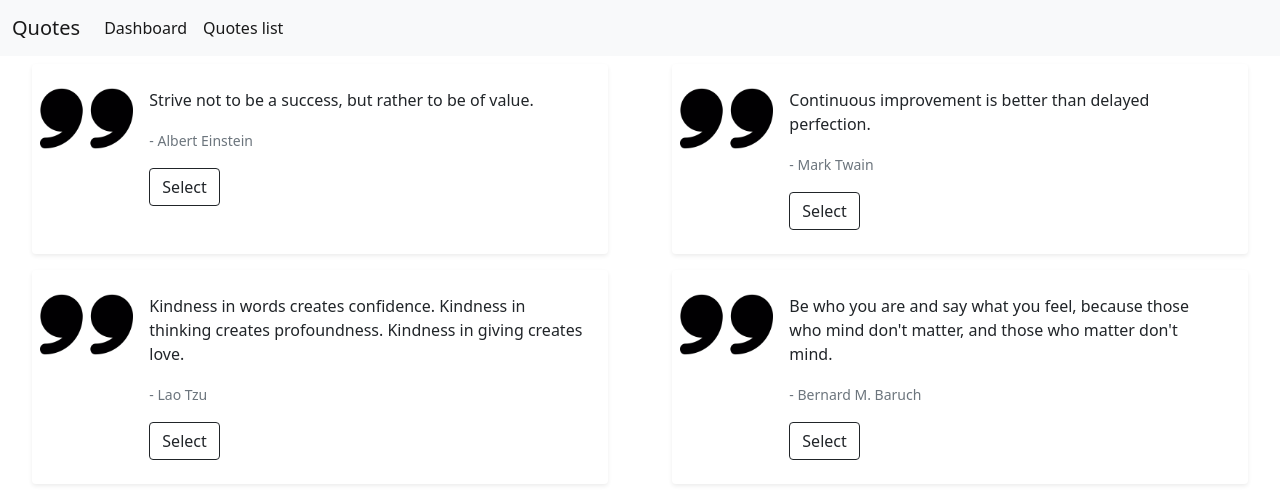
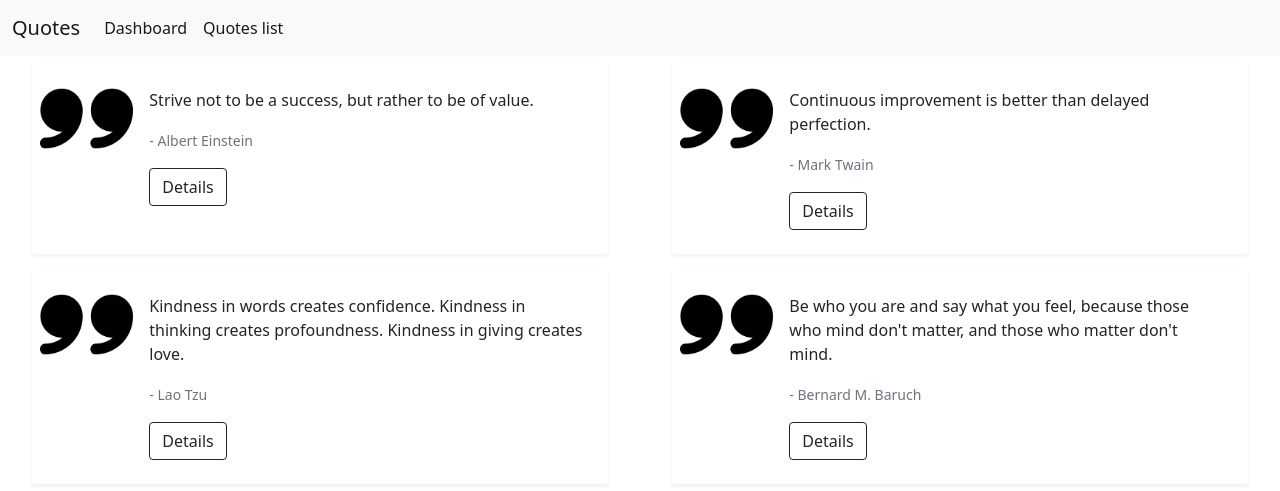
Before and after one commit to ibrahimkonuk/angular-quotes-app, an Angular app: page /quotes in a window 1280 px wide. Shown: the top 491 px of the page. Built offline with nearby package versions, Linux system fonts and the light colour scheme.

Commit message:
Add quote detail route and update related templates
Add quote detail link and remove quote detail selector from quotes component

```diff
--- a/src/app/app-routing.module.ts
+++ b/src/app/app-routing.module.ts
@@ -2,11 +2,13 @@ import { NgModule } from '@angular/core';
 import { RouterModule, Routes } from '@angular/router';
 import { QuotesComponent } from './components/quotes/quotes.component';
 import { DashboardComponent } from './components/dashboard/dashboard.component';
+import { QuoteDetailComponent } from './components/quote-detail/quote-detail.component';
 
 const routes: Routes = [
   { path: '', redirectTo: '/dashboard', pathMatch: 'full' },
   { path: 'dashboard', component: DashboardComponent },
   { path: 'quotes', component: QuotesComponent },
+  { path: 'detail/:id', component: QuoteDetailComponent },
 ];
 
 @NgModule({
--- a/src/app/components/dashboard/dashboard.component.html
+++ b/src/app/components/dashboard/dashboard.component.html
@@ -4,6 +4,7 @@
     *ngFor="let quote of quotes"
     class="d-flex flex-row card quote-card shadow-sm border-0 m-2 p-2"
     [class.selected]="quote === selectedQuote"
+    (click)="onSelect(quote)"
   >
     <div class="col-2">
       <img
@@ -20,13 +21,13 @@
         <p class="card-text">
           <small class="text-muted">- {{ quote.author }}</small>
         </p>
-        <button
+        <a
           class="btn btn-outline-dark"
           type="button"
-          (click)="onSelect(quote)"
+          routerLink="/detail/{{ quote.id }}"
         >
           Select
-        </button>
+        </a>
       </div>
     </div>
   </div>
--- a/src/app/components/quotes/quotes.component.html
+++ b/src/app/components/quotes/quotes.component.html
@@ -3,6 +3,7 @@
     *ngFor="let quote of quotes"
     class="d-flex flex-row card quote-card shadow-sm border-0 m-2 p-2"
     [class.selected]="quote === selectedQuote"
+    (click)="onSelect(quote)"
   >
     <div class="col-2">
       <img
@@ -19,16 +20,14 @@
         <p class="card-text">
           <small class="text-muted">- {{ quote.author }}</small>
         </p>
-        <button
+        <a
           class="btn btn-outline-dark"
           type="button"
-          (click)="onSelect(quote)"
+          routerLink="/detail/{{ quote.id }}"
         >
-          Select
-        </button>
+          Details
+        </a>
       </div>
     </div>
   </div>
 </div>
-
-<app-quote-detail [quote]="selectedQuote"></app-quote-detail>
```
